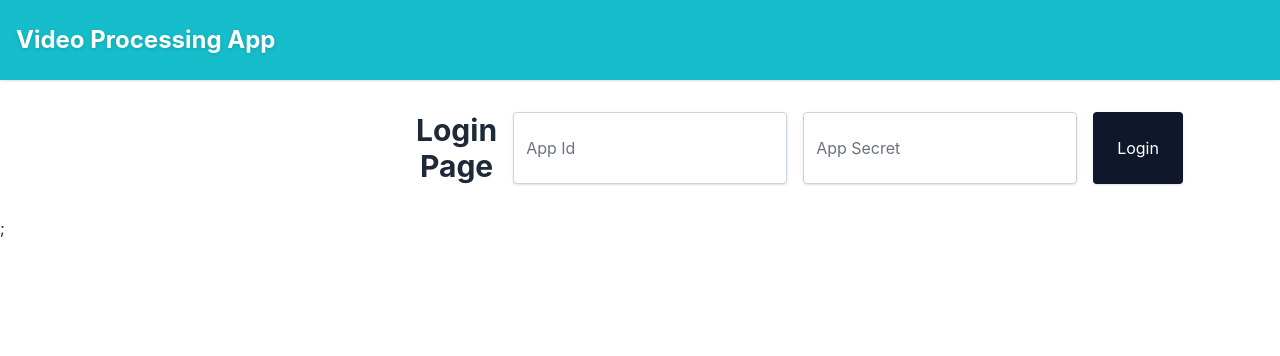
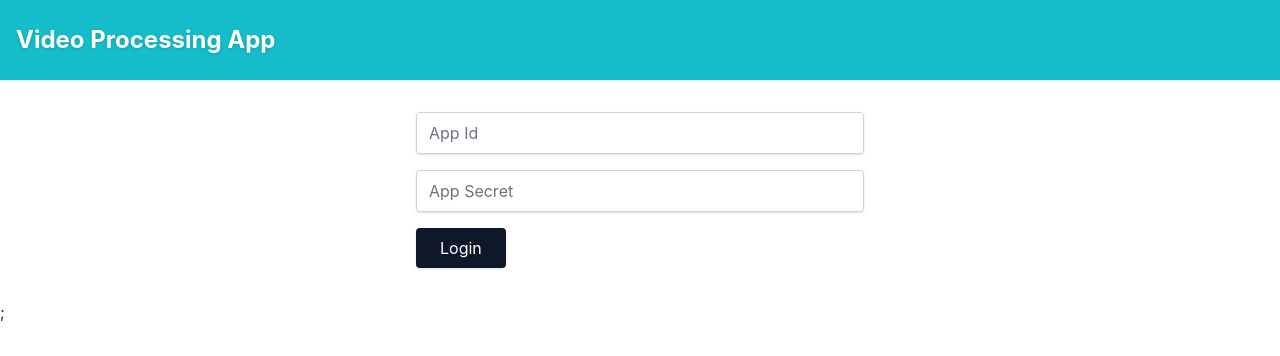
Before and after one commit to mfundoshabalala/video-processing-app, a Next.js app: page / in a window 1280 px wide. Shown: the top 356 px of the page. Built offline with nearby package versions, Linux system fonts and the light colour scheme.

Commit message:
protected page component

```diff
--- a/components/protectedPage.tsx
+++ b/components/protectedPage.tsx
@@ -1,36 +1,63 @@
 // package import(s)
-import { useState } from 'react';
+import { useCallback, useContext, useState } from 'react';
 // component import(s)
+import Form from './Form';
 import Input from './Input';
 import Button from './Button';
 import Header from './Header';
 import FlexBox from './FlexBox';
 import Container from './Container';
+import { AuthContext } from 'hooks/useAuth';
+// hooks import(s)
+// import { useAuth } from 'hooks/useAuth';
 
 const ProtectedPage: ChildrenInterface = ({ children }) => {
-	const isLoggedIn = false;
+	const auth = useContext(AuthContext);
 	const [appId, setAppId] = useState('');
 	const [appSecret, setAppSecret] = useState('');
+	const isLoggedIn = auth?.token;
 
-	function handleInputChange(state: 'id' | 'secret') {
+	const handleInputChange = useCallback((state: 'id' | 'secret') => {
 		return (event: any) => {
 			if (state === 'id') {
-				return setAppId(event?.target.value);
+				setAppId(event?.target.value);
 			}
 
 			if (state === 'secret') {
-				return setAppSecret(event?.target.value);
+				setAppSecret(event?.target.value);
 			}
 		};
-	}
+	}, []);
+
+	const loginToSymbl = async () => {
+		const response = await fetch('https://api.symbl.ai/oauth2/token:generate', {
+			method: 'POST',
+			headers: {
+				'Content-Type': 'application/json',
+			},
+			mode: 'cors',
+			body: JSON.stringify({
+				type: 'application',
+				appId,
+				appSecret,
+			}),
+		});
+		const json = await response.json();
+		auth?.setToken(json.accessToken);
+		console.log(auth?.token);
+	};
+
+	const handleSubmit = () => {
+		loginToSymbl();
+	};
 
 	return (
 		<>
 			<Header />
 			{!isLoggedIn ? (
 				<Container>
-					<FlexBox className="max-w-md mx-auto">
-						<h1 className="text-center text-3xl font-bold">Login Page</h1>
+					<Form>
+						<FlexBox className="max-w-md mx-auto flex-col">
 							<Input
 								id="appId"
 								type="text"
@@ -41,14 +68,15 @@ const ProtectedPage: ChildrenInterface = ({ children }) => {
 							/>
 							<Input
 								id="appSecret"
-							type="password"
+								type="text"
 								name="appSecret"
 								value={appSecret}
 								placeholder="App Secret"
 								onChange={handleInputChange('secret')}
 							/>
-						<Button type="submit" name="Login" color="bg-slate-900 text-white" />
+							<Button name="Login" color="bg-slate-900 text-white" onClick={handleSubmit} />
 						</FlexBox>
+					</Form>
 				</Container>
 			) : (
 				children
```
Lines whose indentation alone changed are shown as unchanged.
